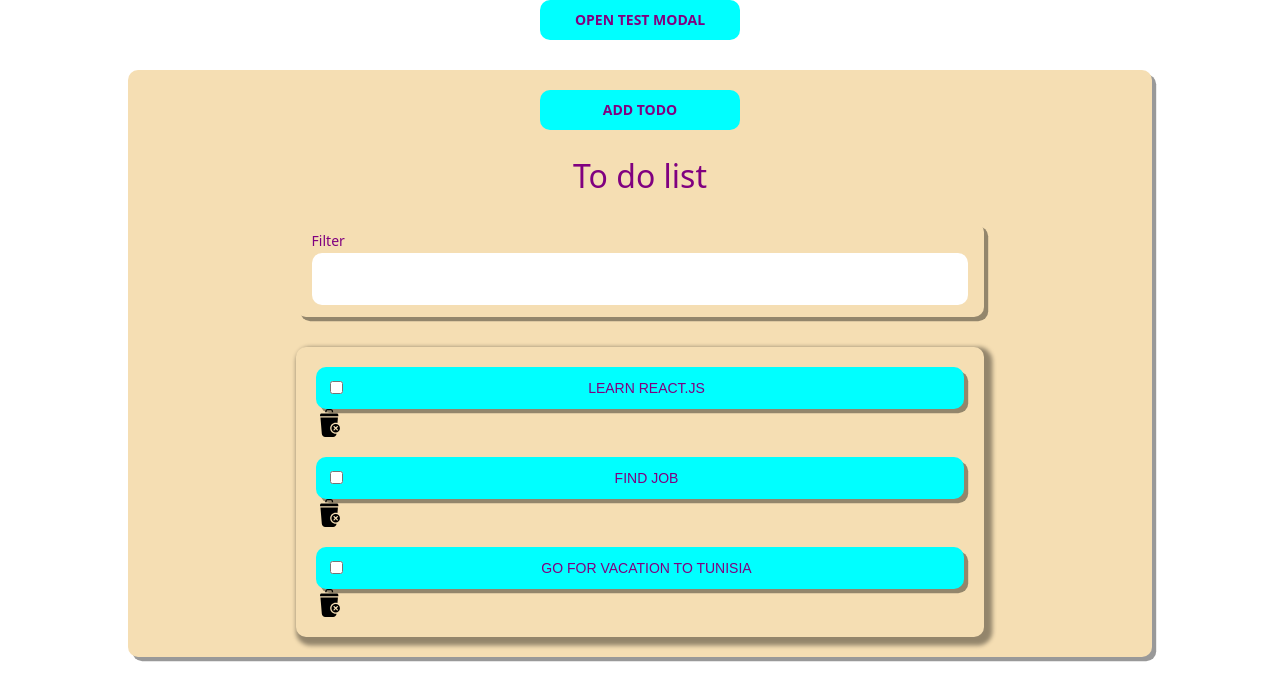
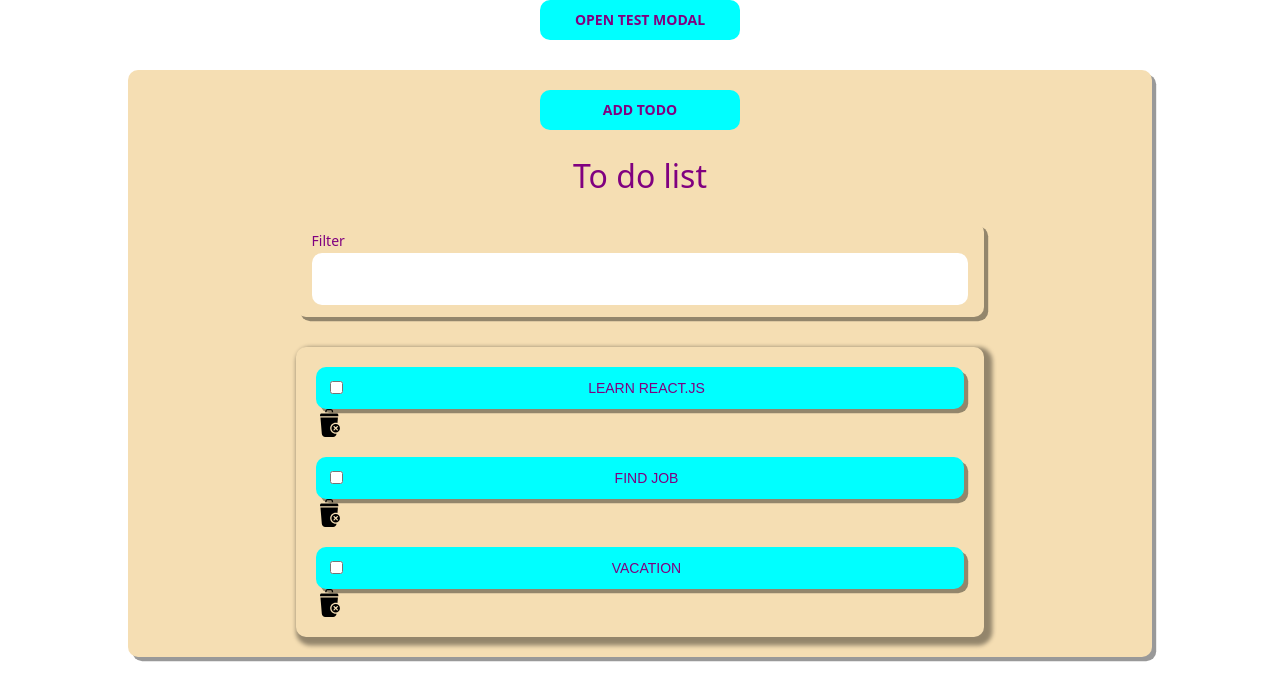
Before and after one commit to Iryna-Artymuk/React_Modal_Test, a React (Create React App) app: page / in a window 1280 px wide. Shown: the top 700 px of the page. Built offline with nearby package versions, Linux system fonts and the light colour scheme.

Commit message:
Update App.jsx

```diff
--- a/src/components/App.jsx
+++ b/src/components/App.jsx
@@ -16,7 +16,7 @@ class App extends Component {
       { id: 'id-2', name: 'Find job', completed: false },
       {
         id: 'id-3',
-        name: 'Go for vacation to Tunisia',
+        name: 'vacation ',
         completed: false,
       },
     ],
```
